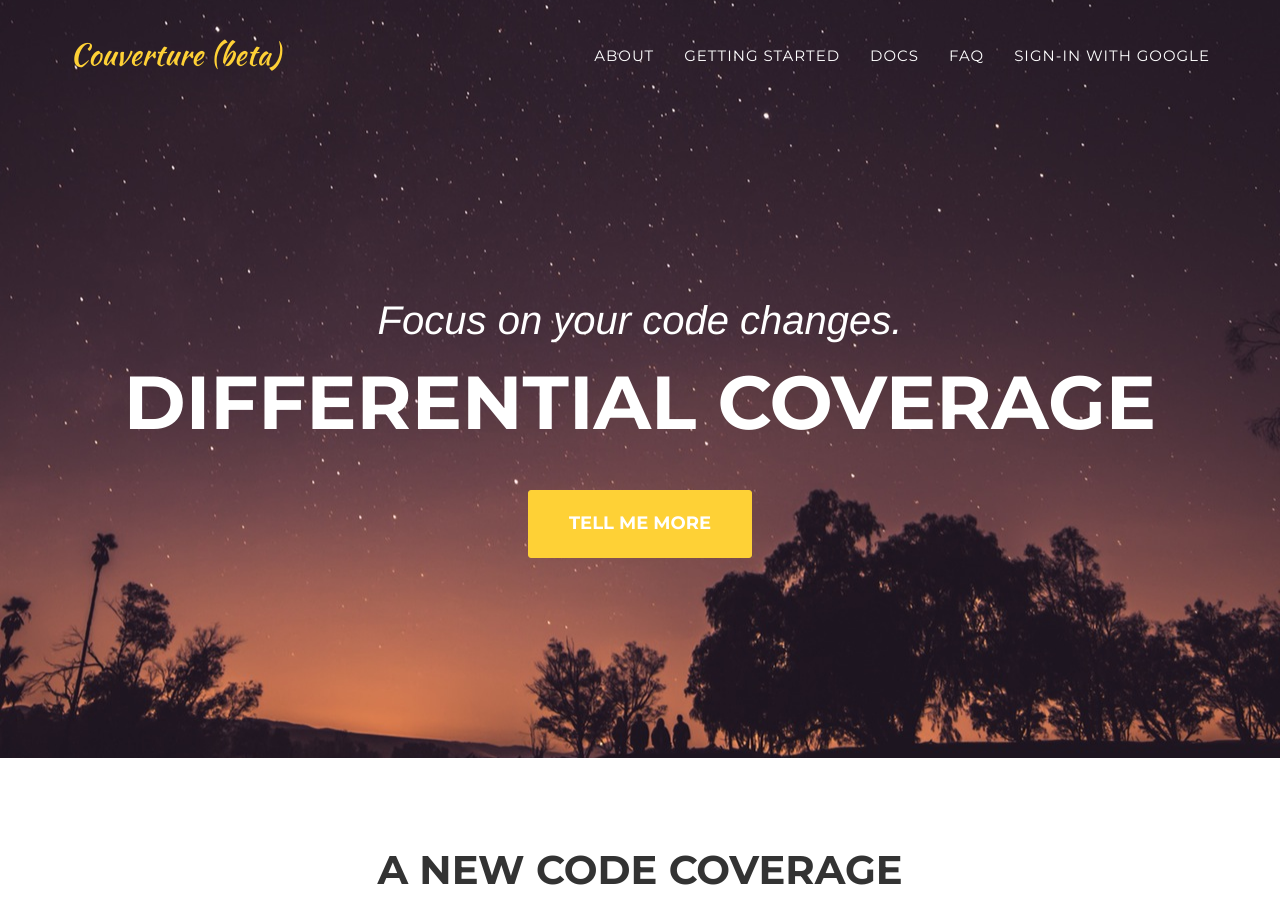
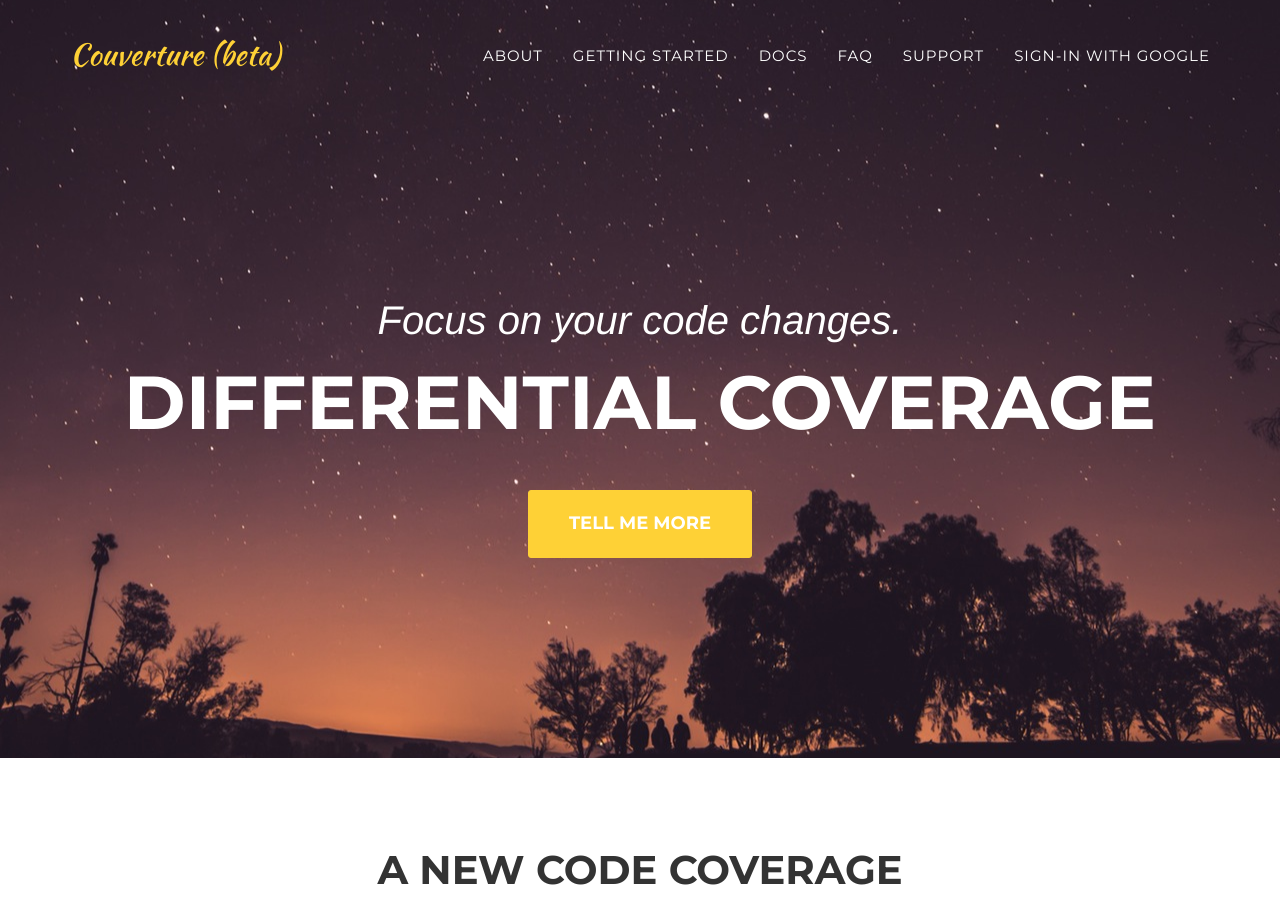
Before and after one commit to couverture/couverture.github.io, a Jekyll site: the page built from index.html, in a window 1280 px wide and 900 px high. Built offline with Jekyll 4.4.1, drawn with Linux system fonts in a browser that asks for light colours; some web fonts are replaced.

Commit message:
add a "support" menu

```diff
--- a/_includes/header.html
+++ b/_includes/header.html
@@ -31,6 +31,9 @@
                         <a class="page-scroll" href="#faq">FAQ</a>
                     </li>
                     <li>
+                        <a href="mailto:support@couverture.io">Support</a>
+                    </li>
+                    <li>
                         <a class="page-scroll" href="{{app_signin}}">Sign-in with Google</a>
                     </li>
                 </ul>
```
